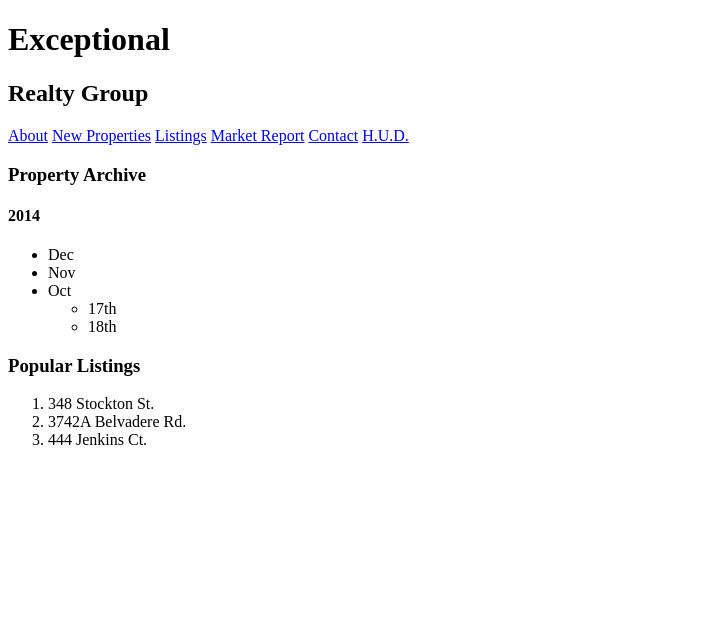
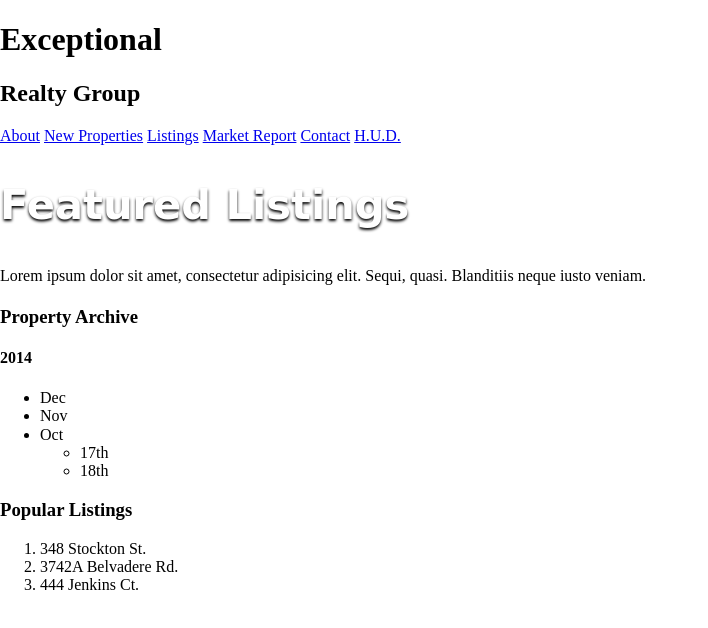
Before and after one commit to hackkerouac/exceptional-realty, a plain HTML site: page real-estate-listings.htm in a window 1280 px wide. Shown: the whole page, without its empty margins (0-708 px from the left). Drawn offline with nearby package versions, Linux system fonts and the light colour scheme; a web font is replaced by a local one.

Commit message:
add changes to html files for css

```diff
--- a/real-estate-listings.htm
+++ b/real-estate-listings.htm
@@ -3,6 +3,9 @@
 <head>
 	<meta charset="UTF-8">
 	<title>Exceptional Realty Group - Luxury Homes - Real-Estate Listings</title>
+	<link rel="stylesheet" href="http://cdnjs.cloudflare.com/ajax/libs/normalize/3.0.1/normalize.min.css">
+	<link rel="stylesheet" href="http://cdnjs.cloudflare.com/ajax/libs/modernizr/2.8.2/modernizr.min.js">
+	<link rel="stylesheet" href="css/style.css">
 </head>
 <body>
 	<h1>Exceptional</h1>
@@ -15,6 +18,12 @@
 	<a href="market-report.htm">Market Report</a>
 	<a href="contact.htm">Contact</a>
 	<a href="http://www.hud.gov" target="_blank">H.U.D.</a>
+
+	<h2 class="milk-text">Featured Listings</h2>
+
+	<p>
+		Lorem ipsum dolor sit amet, consectetur adipisicing elit. Sequi, quasi. Blanditiis neque iusto veniam.
+	</p>
 
 	<h3>Property Archive</h3>
 	<h4>2014</h4>
```
Also changed, not shown: contact.htm (+3 -0 lines), index.htm (+7 -6 lines), market-report.htm (+3 -0 lines), new-properties.htm (+3 -0 lines).
